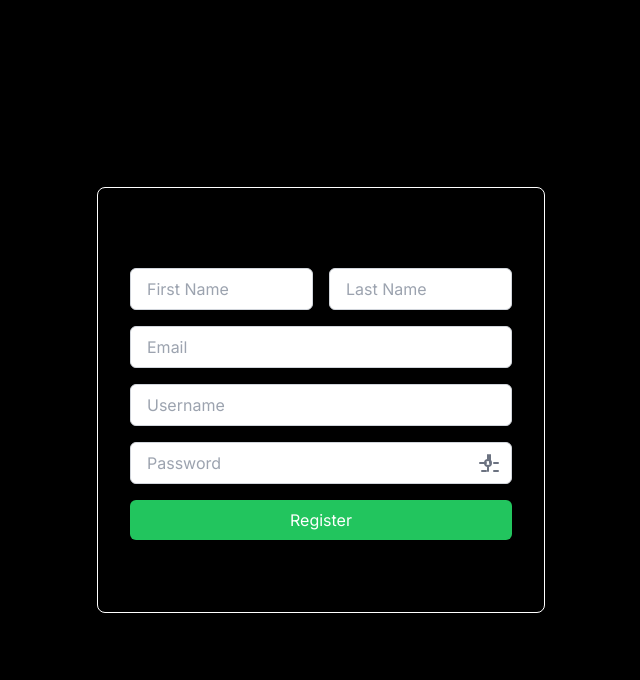
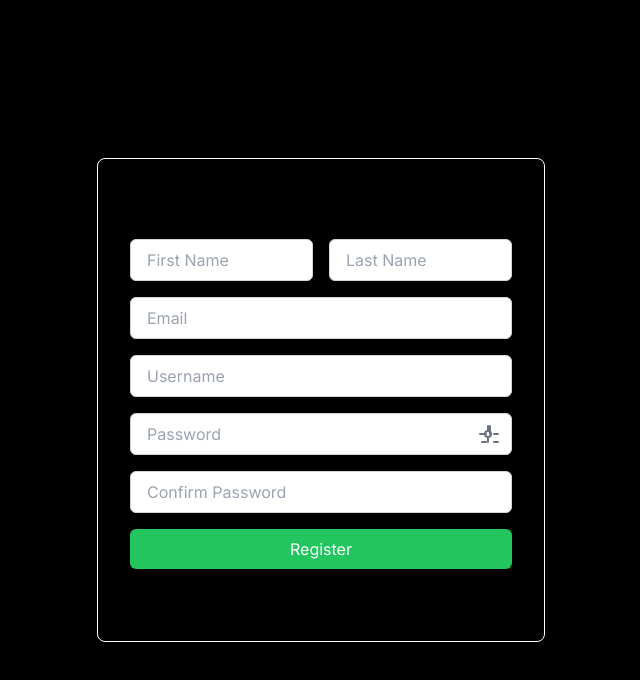
Before and after one commit to IAmRiteshKoushik/coderev-web, a Next.js app: page /register in a window 1280 px wide. Shown: the top 680 px of the page, without its empty margins (319-959 px from the left). Built offline with nearby package versions, Linux system fonts and the light colour scheme.

Commit message:
Comfirm password has been added

```diff
--- a/package.json
+++ b/package.json
@@ -15,7 +15,8 @@
     "@mui/material": "^5.15.14",
     "next": "14.1.0",
     "react": "^18",
-    "react-dom": "^18"
+    "react-dom": "^18",
+    "react-icons": "^5.0.1"
   },
   "devDependencies": {
     "@types/node": "^20",
--- a/src/app/register/page.tsx
+++ b/src/app/register/page.tsx
@@ -1,5 +1,6 @@
 "use client"
 import { useState } from 'react';
+
 
 const Register = () => {
   const [showPassword, setShowPassword] = useState(false);
@@ -8,11 +9,17 @@ const Register = () => {
   const [email, setEmail] = useState('');
   const [username, setUsername] = useState('');
   const [password, setPassword] = useState('');
+  const [confirmPassword, setConfirmPassword] = useState('');
+  const [passwordMatchError, setPasswordMatchError] = useState(false);
 
   const handleRegister = () => {
-    // Implement your registration logic here
+    if (password !== confirmPassword) {
+      setPasswordMatchError(true);
+      return;
+    }
+    setPasswordMatchError(false);
+
     console.log('Registering with:', firstName, lastName, email, username, password);
-    // After successful registration, you can redirect the user to the login page
     window.location.href = '/login';
   };
 
@@ -105,6 +112,27 @@ const Register = () => {
             )}
           </button>
         </div>
+
+        <div>
+    <input
+      type={showPassword ? "text" : "password"}
+      placeholder="Confirm Password"
+      className={`w-full px-4 py-2 rounded-md border border-gray-300 focus:outline-none focus:border-green-500 text-black ${
+        passwordMatchError ? 'border-red-500' : ''
+      }`}
+      value={confirmPassword}
+      onChange={(e) => {
+        setConfirmPassword(e.target.value);
+        if (passwordMatchError) {
+          setPasswordMatchError(false);
+        }
+      }}
+    />
+
+    {passwordMatchError && (
+      <p className="text-red-500 text-xs mt-1">Passwords do not match</p>
+    )}
+  </div>
         <button
           className="w-full bg-green-500 text-white py-2 rounded-md hover:bg-green-600 focus:outline-none"
           onClick={handleRegister}
```
Also changed, not shown: 1 other file (tests, documents, lock files or other folders).
